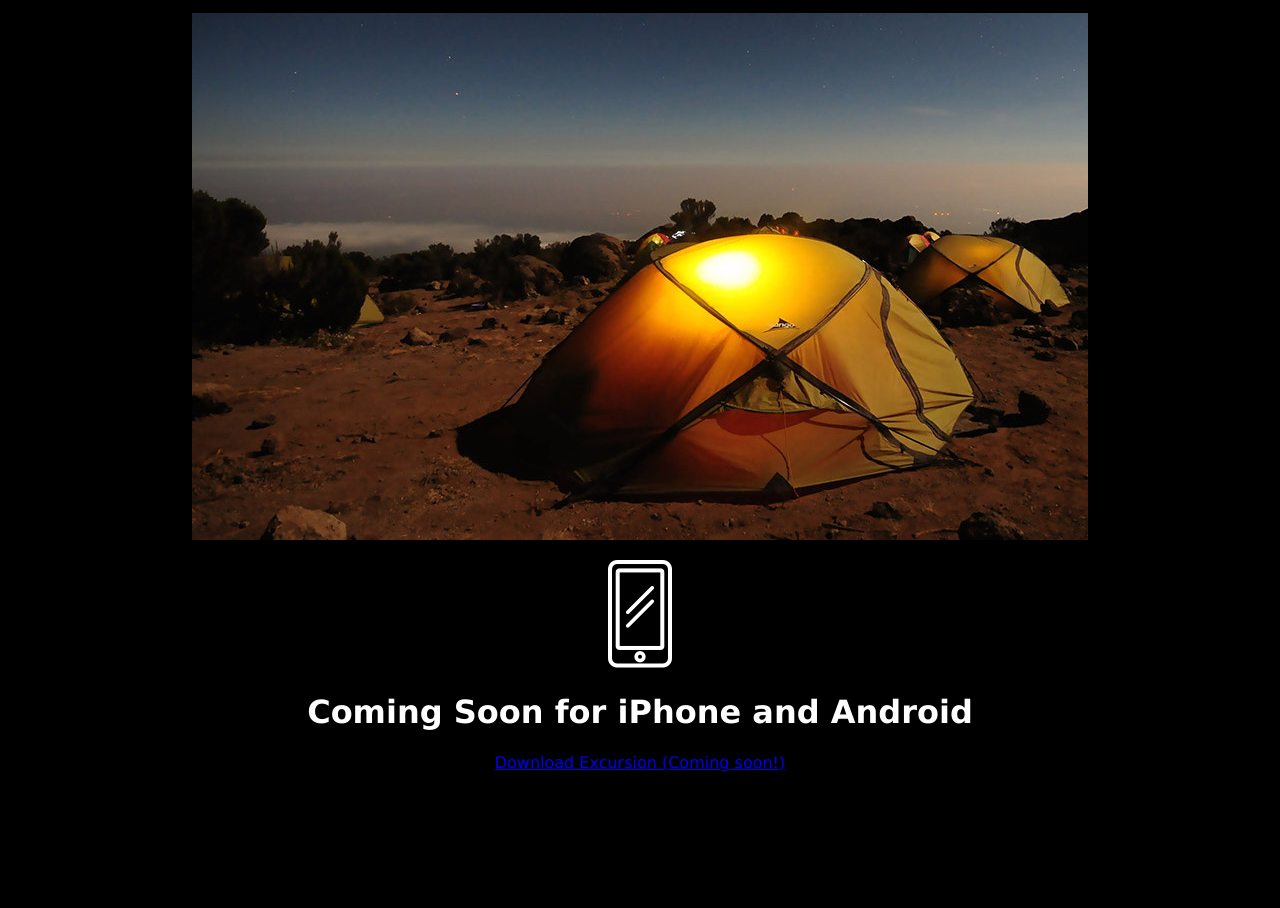
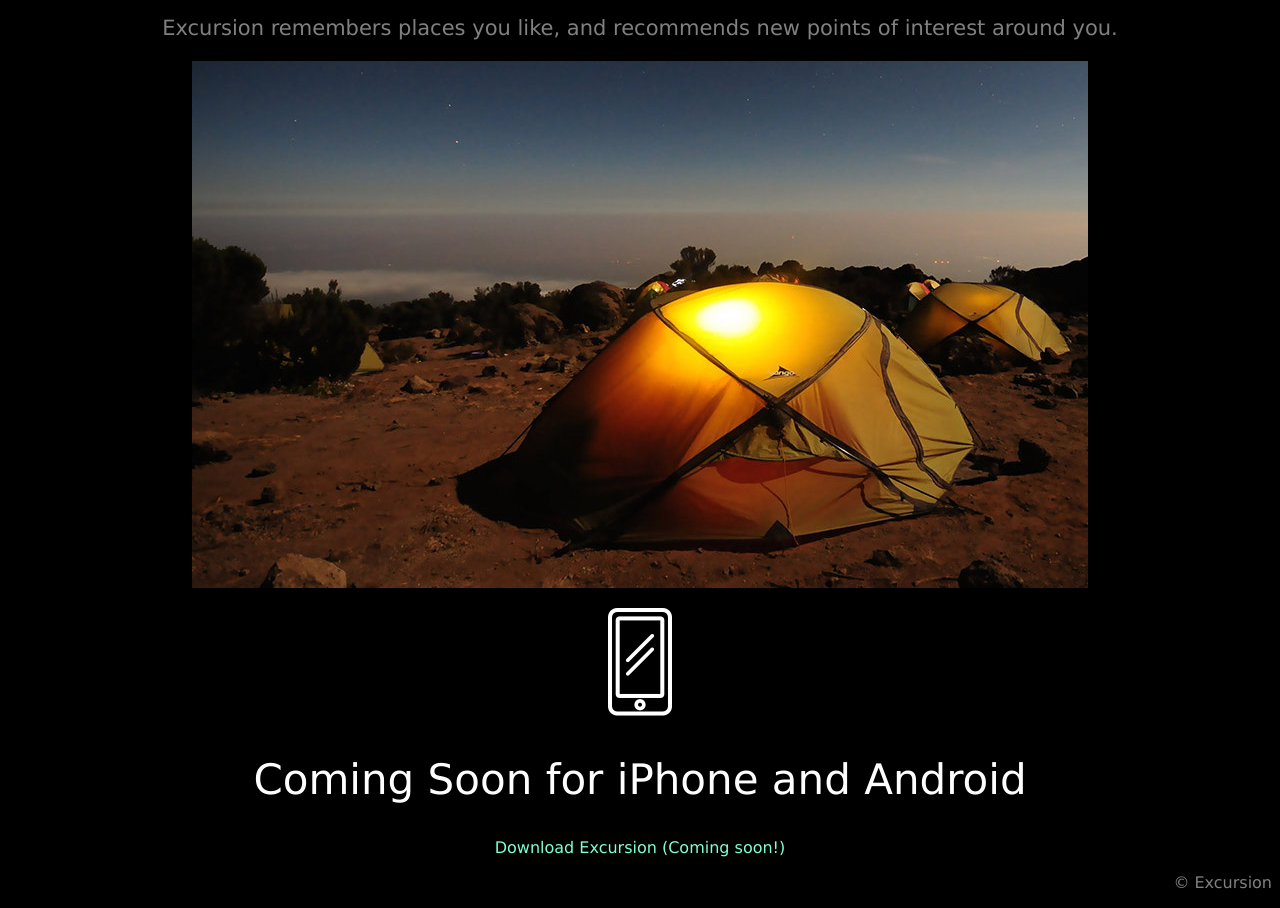
Before and after one commit to cevr/excursion-codeacademy, a plain HTML site: page index.html in a window 1280 px wide. Shown: the part 417-1325 px from the top of the page. Before the commit the page ends 1240 px from the top, so only its background shows below. Drawn offline with Linux system fonts and the light colour scheme.

Commit message:
final stages of html and css development

```diff
--- a/index.html
+++ b/index.html
@@ -8,16 +8,16 @@
 </head>
 
 <body>
-  <h1 class="header">Discover hidden places in the world around you</h1>
-  <p class="download"><a href="#header">Download Excursion (Coming soon!)</a></p>
+  <h1 >Discover hidden places in the world around you</h1>
+  <p ><a href="#h" class="download">Download Excursion (Coming soon!)</a></p>
   <p><video src="./resources/videos/excursion.mp4" alt="excursion app  demo"></p>
-    <h1>Your personal travel guide</h1>
+    <h2>Your personal travel guide</h1>
     <p class="description">Excursion remembers places you like, and recommends new points of interest around you.</p>
     <p><img src="./resources/images/camp.jpg" alt="camp in the starlit night"></p>
     <p><img src="./resources/images/phone.png" alt="smartphone icon"></p>
-    <h1>Coming Soon for iPhone and Android</h1>
-    <p class="download"><a href="#header">Download Excursion (Coming soon!)</a></p>
-    <p>&#169; Excursion</p>
+    <h2>Coming Soon for iPhone and Android</h1>
+    <p ><a href="#" class="download">Download Excursion (Coming soon!)</a></p>
+    <p class="copyright">&#169; Excursion</p>
 </body>
 
 </html>
--- a/resources/css/style.css
+++ b/resources/css/style.css
@@ -5,15 +5,29 @@
 }
 
 h1 {
+  font-weight: normal;
+  font-size: 50px;
   color: white;
 }
 
-h1.header {
-  font-weight: normal;
-  font-size: 50px;
+h2 {
+  color: white;
+  font-size: 42px;
+  font-weight: 300;
 }
-p.download {
+
+p.copyright {
+  color: grey;
+  text-align: right;
+}
+
+a.download {
   color: aquamarine;
   font-size: 16px;
   text-decoration: none;
 }
+
+p.description {
+  color: grey;
+  font-size: 21px;
+}
```
